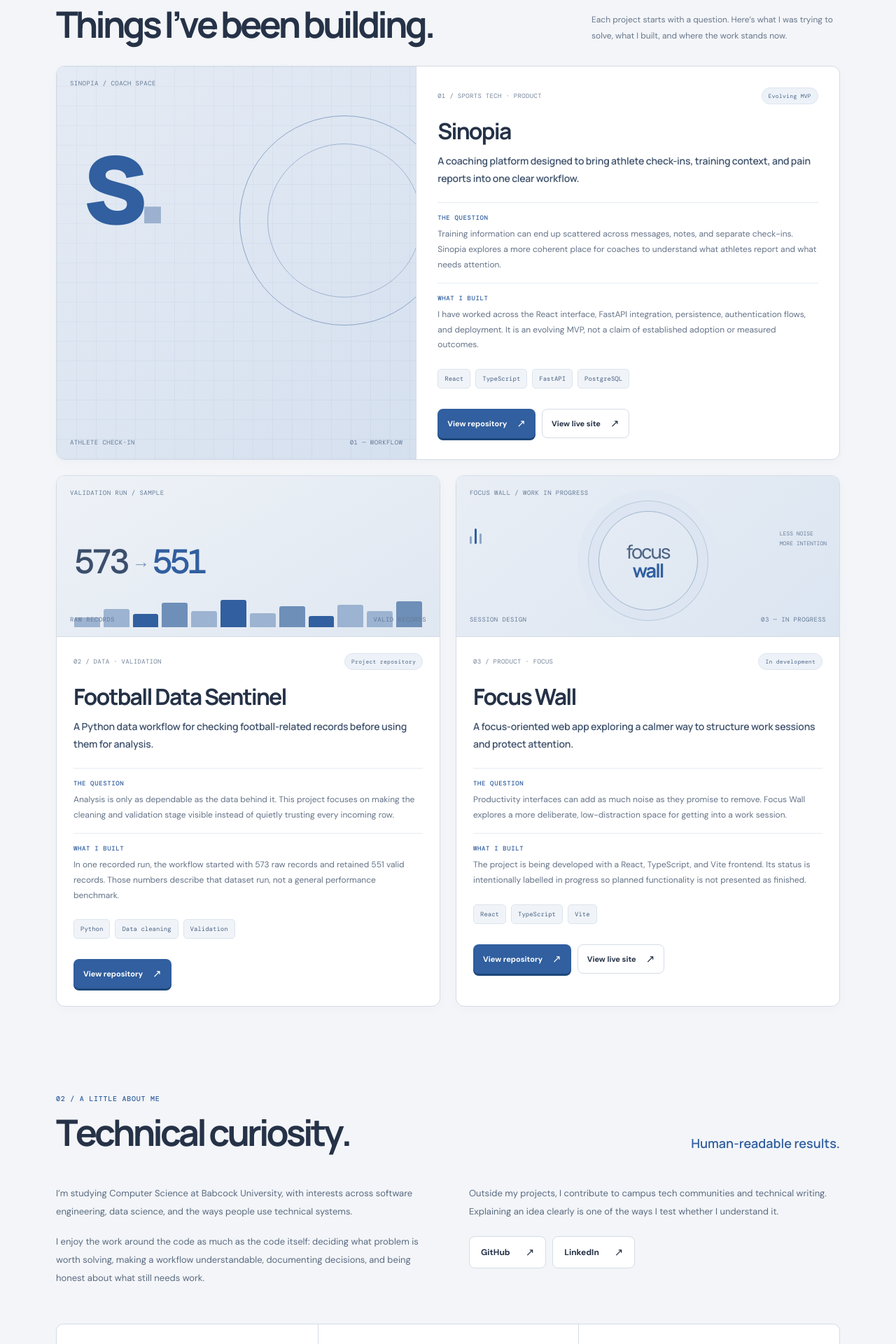
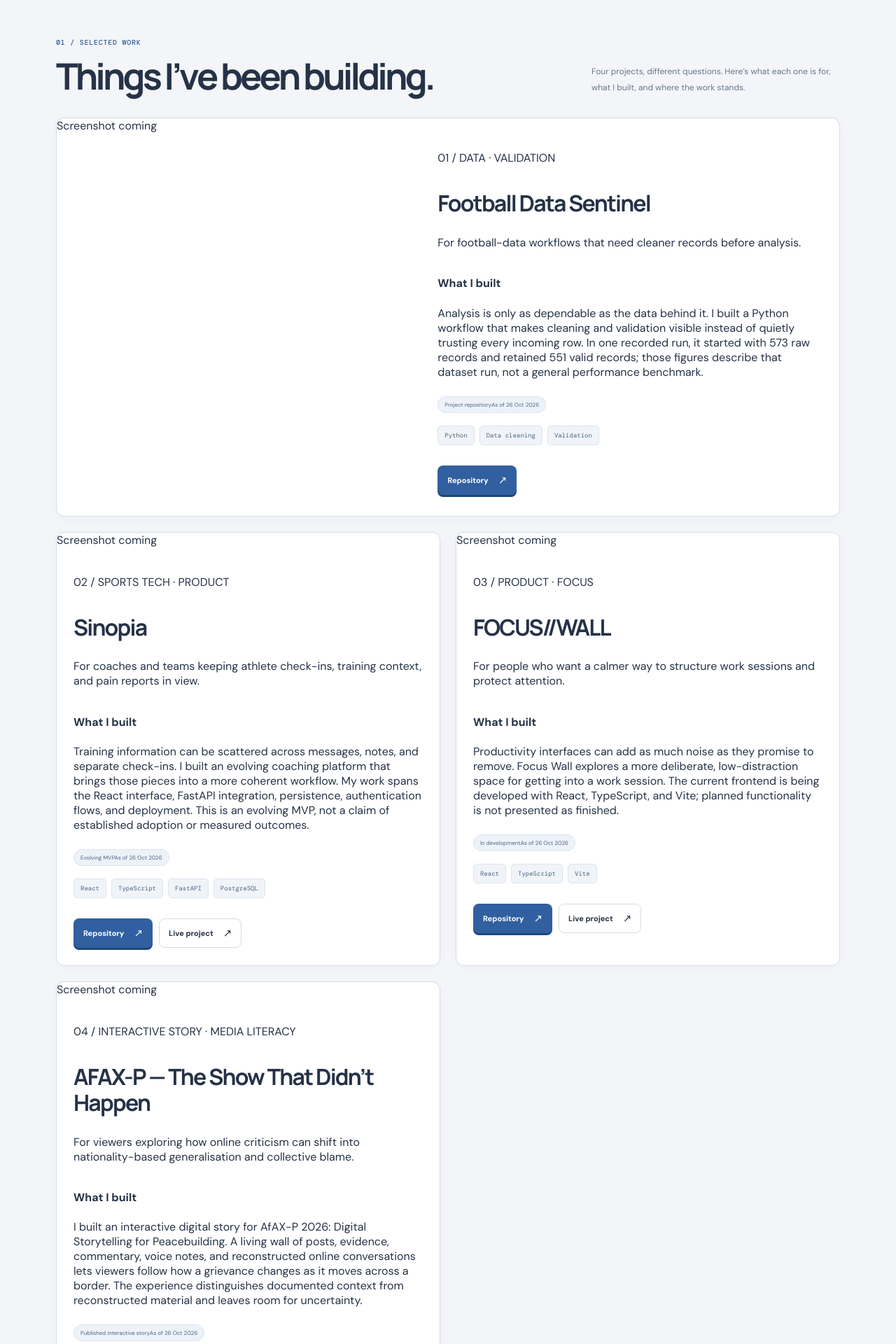
Before and after one commit to KamdyB/blossom-s-portfolio, a React (Vite) app: page / in a window 1280 px wide. Shown: the part 780-2700 px from the top of the page at 70% size. Built offline with nearby package versions, Linux system fonts and the light colour scheme.

Commit message:
Reorder portfolio projects and add media slots

```diff
--- a/src/App.tsx
+++ b/src/App.tsx
@@ -4,54 +4,84 @@ type Project = {
   number: string
   name: string
   category: string
+  audience: string
+  built: string
   status: string
-  intro: string
-  problem: string
-  built: string
+  statusDate: string
   stack: string[]
   repo: string
   live?: string
-  visual: 'sinopia' | 'data' | 'focus'
+  imagePath?: string
+  imageAlt?: string
 }
+
+const statusDate = '26 Oct 2026'
 
 const projects: Project[] = [
   {
     number: '01',
+    name: 'Football Data Sentinel',
+    category: 'DATA · VALIDATION',
+    audience: 'For football-data workflows that need cleaner records before analysis.',
+    built: 'Analysis is only as dependable as the data behind it. I built a Python workflow that makes cleaning and validation visible instead of quietly trusting every incoming row. In one recorded run, it started with 573 raw records and retained 551 valid records; those figures describe that dataset run, not a general performance benchmark.',
+    status: 'Project repository',
+    statusDate,
+    stack: ['Python', 'Data cleaning', 'Validation'],
+    repo: 'https://github.com/KamdyB/football-data-sentinel',
+  },
+  {
+    number: '02',
     name: 'Sinopia',
     category: 'SPORTS TECH · PRODUCT',
+    audience: 'For coaches and teams keeping athlete check-ins, training context, and pain reports in view.',
+    built: 'Training information can be scattered across messages, notes, and separate check-ins. I built an evolving coaching platform that brings those pieces into a more coherent workflow. My work spans the React interface, FastAPI integration, persistence, authentication flows, and deployment. This is an evolving MVP, not a claim of established adoption or measured outcomes.',
     status: 'Evolving MVP',
-    intro: 'A coaching platform designed to bring athlete check-ins, training context, and pain reports into one clear workflow.',
-    problem: 'Training information can end up scattered across messages, notes, and separate check-ins. Sinopia explores a more coherent place for coaches to understand what athletes report and what needs attention.',
-    built: 'I have worked across the React interface, FastAPI integration, persistence, authentication flows, and deployment. It is an evolving MVP, not a claim of established adoption or measured outcomes.',
+    statusDate,
     stack: ['React', 'TypeScript', 'FastAPI', 'PostgreSQL'],
     repo: 'https://github.com/KamdyB/sinopia',
     live: 'https://sinopia-landing.vercel.app/',
-    visual: 'sinopia',
-  },
-  {
-    number: '02',
-    name: 'Football Data Sentinel',
-    category: 'DATA · VALIDATION',
-    status: 'Project repository',
-    intro: 'A Python data workflow for checking football-related records before using them for analysis.',
-    problem: 'Analysis is only as dependable as the data behind it. This project focuses on making the cleaning and validation stage visible instead of quietly trusting every incoming row.',
-    built: 'In one recorded run, the workflow started with 573 raw records and retained 551 valid records. Those numbers describe that dataset run, not a general performance benchmark.',
-    stack: ['Python', 'Data cleaning', 'Validation'],
-    repo: 'https://github.com/KamdyB/football-data-sentinel',
-    visual: 'data',
   },
   {
     number: '03',
-    name: 'Focus Wall',
+    name: 'FOCUS//WALL',
     category: 'PRODUCT · FOCUS',
+    audience: 'For people who want a calmer way to structure work sessions and protect attention.',
+    built: 'Productivity interfaces can add as much noise as they promise to remove. Focus Wall explores a more deliberate, low-distraction space for getting into a work session. The current frontend is being developed with React, TypeScript, and Vite; planned functionality is not presented as finished.',
     status: 'In development',
-    intro: 'A focus-oriented web app exploring a calmer way to structure work sessions and protect attention.',
-    problem: 'Productivity interfaces can add as much noise as they promise to remove. Focus Wall explores a more deliberate, low-distraction space for getting into a work session.',
-    built: 'The project is being developed with a React, TypeScript, and Vite frontend. Its status is intentionally labelled in progress so planned functionality is not presented as finished.',
+    statusDate,
     stack: ['React', 'TypeScript', 'Vite'],
     repo: 'https://github.com/KamdyB/focus-wall',
     live: 'https://focus-wall.vercel.app/',
-    visual: 'focus',
+  },
+  {
+    number: '04',
+    name: 'AFAX-P — The Show That Didn’t Happen',
+    category: 'INTERACTIVE STORY · MEDIA LITERACY',
+    audience: 'For viewers exploring how online criticism can shift into nationality-based generalisation and collective blame.',
+    built: 'I built an interactive digital story for AfAX-P 2026: Digital Storytelling for Peacebuilding. A living wall of posts, evidence, commentary, voice notes, and reconstructed online conversations lets viewers follow how a grievance changes as it moves across a border. The experience distinguishes documented context from reconstructed material and leaves room for uncertainty.',
+    status: 'Published interactive story',
+    statusDate,
+    stack: ['React', 'TypeScript', 'Vite', 'CSS'],
+    repo: 'https://github.com/KamdyB/afax-story',
+    live: 'https://kamdyb.github.io/afax-story/',
+  },
+]
+
+const moreWork = [
+  {
+    name: 'Quantitative Football Analytics Pipeline',
+    description: 'A football analytics project exploring match data.',
+    url: 'https://github.com/KamdyB/football-analytics-project',
+  },
+  {
+    name: 'Student Record Management System',
+    description: 'A student-record system built in C.',
+    url: 'https://github.com/KamdyB/student-record-management-system-c',
+  },
+  {
+    name: 'Heart Disease Analysis Dashboard',
+    description: 'A data-analysis dashboard exploring heart-disease data.',
+    url: 'https://github.com/KamdyB/heart-disease-analysis-dashboard',
   },
 ]
 
@@ -101,29 +131,31 @@ function LetterHeading({ text, className = '' }: { text: string; className?: str
   }, [])
 
   let index = 0
-  return <h2 ref={ref} className={`letter-heading ${visible ? 'is-visible' : ''} ${className}`} aria-label={text}>{text.split(' ').map((word, wordIndex) => <span className="letter-word" key={word + wordIndex} aria-hidden="true">{Array.from(word).map((letter) => {
+  const words = text.split(' ')
+  return <h2 ref={ref} className={`letter-heading ${visible ? 'is-visible' : ''} ${className}`} aria-label={text}>{words.map((word, wordIndex) => <span className="letter-word" key={word + wordIndex} aria-hidden="true">{Array.from(word).map((letter) => {
     const delay = index++ * 17
     return <span className="letter" key={delay} style={{ transitionDelay: visible ? `${delay}ms` : '0ms' }}>{letter}</span>
-  })}{wordIndex < text.split(' ').length - 1 ? <span className="letter-space"> </span> : null}</span>)}</h2>
-}
-
-function ProjectVisual({ type }: { type: Project['visual'] }) {
-  if (type === 'sinopia') return <div className="visual visual-sinopia" aria-label="Abstract blue sports product illustration"><div className="visual-grid" /><div className="visual-label">SINOPIA / COACH SPACE</div><div className="sinopia-orbit orbit-one" /><div className="sinopia-orbit orbit-two" /><div className="sinopia-letter">s<span>.</span></div><div className="visual-bottom"><span>ATHLETE CHECK-IN</span><span>01 — WORKFLOW</span></div></div>
-  if (type === 'data') return <div className="visual visual-data" aria-label="Data validation illustration showing a recorded sample"><div className="visual-label">VALIDATION RUN / SAMPLE</div><div className="data-numbers"><span>573</span><i>→</i><strong>551</strong></div><div className="data-bars">{[34, 62, 45, 83, 56, 92, 48, 71, 39, 77, 54, 88].map((height, i) => <i key={i} style={{ height: `${height}%` }} />)}</div><div className="visual-bottom"><span>RAW RECORDS</span><span>VALID RECORDS</span></div></div>
-  return <div className="visual visual-focus" aria-label="Abstract focus app illustration"><div className="visual-label">FOCUS WALL / WORK IN PROGRESS</div><div className="focus-circle"><span>focus<br /><b>wall</b></span></div><div className="focus-side-note">LESS NOISE<br />MORE INTENTION</div><div className="focus-lines"><i /><i /><i /></div><div className="visual-bottom"><span>SESSION DESIGN</span><span>03 — IN PROGRESS</span></div></div>
+  })}{wordIndex < words.length - 1 ? <span className="letter-space"> </span> : null}</span>)}</h2>
 }
 
 function ProjectCard({ project, index }: { project: Project; index: number }) {
-  return <Reveal className="project-card" delay={index * 90}>
-    <ProjectVisual type={project.visual} />
+  return <Reveal className="project-card" delay={index * 65}>
+    <div className="project-media">
+      {project.imagePath
+        ? <img src={project.imagePath} alt={project.imageAlt ?? `${project.name} screenshot`} loading="lazy" />
+        : <div className="media-placeholder" aria-label={`${project.name} screenshot coming`}><span>Screenshot coming</span></div>}
+    </div>
     <div className="project-content">
-      <div className="project-meta"><span>{project.number} / {project.category}</span><span className="project-status">{project.status}</span></div>
+      <p className="project-category">{project.number} / {project.category}</p>
       <h3>{project.name}</h3>
-      <p className="project-intro">{project.intro}</p>
-      <div className="project-detail"><h4>The question</h4><p>{project.problem}</p></div>
-      <div className="project-detail"><h4>What I built</h4><p>{project.built}</p></div>
-      <div className="tech-stack">{project.stack.map((item) => <span key={item}>{item}</span>)}</div>
-      <div className="project-actions"><a className="button button-primary" href={project.repo} target="_blank" rel="noreferrer">View repository <span aria-hidden="true">↗</span></a>{project.live && <a className="button button-secondary" href={project.live} target="_blank" rel="noreferrer">View live site <span aria-hidden="true">↗</span></a>}</div>
+      <p className="project-audience">{project.audience}</p>
+      <div className="project-built"><h4>What I built</h4><p>{project.built}</p></div>
+      <p className="project-status"><span className="status-dot" />{project.status}<span className="status-date">As of {project.statusDate}</span></p>
+      <div className="tech-stack" aria-label="Technology stack">{project.stack.map((item) => <span key={item}>{item}</span>)}</div>
+      <div className="project-actions">
+        <a className="button button-primary" href={project.repo} target="_blank" rel="noreferrer">Repository <span aria-hidden="true">↗</span></a>
+        {project.live && <a className="button button-secondary" href={project.live} target="_blank" rel="noreferrer">Live project <span aria-hidden="true">↗</span></a>}
+      </div>
     </div>
   </Reveal>
 }
@@ -160,13 +192,14 @@ function App() {
 
     <main id="top">
       <section className="hero section-wrap">
-        <Reveal><p className="eyebrow"><span className="blue-dot" /> COMPUTER SCIENCE · SOFTWARE · DATA · WRITING</p></Reveal>
+        <Reveal><p className="eyebrow"><span className="status-dot" /> COMPUTER SCIENCE · SOFTWARE · DATA · WRITING</p></Reveal>
         <div className="hero-layout">
           <div className="hero-copy">
+            <Reveal><p className="forward-line">Building toward 2027: better software, clearer data workflows, and tools that respect the people using them.</p></Reveal>
             <LetterHeading text="I build things." className="hero-title" />
-            <Reveal delay={180}><p className="hero-subtitle">Then I make the hard parts make sense.</p></Reveal>
+            <Reveal delay={180}><p className="hero-subtitle">Then I make the hard parts make sense<span className="typed-cursor" aria-hidden="true">▍</span></p></Reveal>
             <Reveal delay={260}><p className="hero-description">I’m Blossom, a Computer Science undergraduate at Babcock University. I build practical software, explore data problems, and write about technology with the same goal: make useful things easier to understand.</p></Reveal>
-            <Reveal delay={340}><div className="hero-actions"><a className="button button-primary" href="#work">Explore my projects <span aria-hidden="true">↓</span></a><a className="button button-secondary" href="/blossom-s-portfolio/assets/Wosu-Ezi_Kamdirichukwu_Blossom_Resume.pdf" download>Download résumé <span aria-hidden="true">↓</span></a><a className="text-link" href="https://github.com/KamdyB" target="_blank" rel="noreferrer">GitHub profile <span aria-hidden="true">↗</span></a></div></Reveal>
+            <Reveal delay={340}><div className="hero-actions"><a className="button button-primary" href="#work">Explore my projects <span aria-hidden="true">↓</span></a><a className="text-link" href="https://github.com/KamdyB" target="_blank" rel="noreferrer">GitHub profile <span aria-hidden="true">↗</span></a></div></Reveal>
           </div>
           <Reveal className="hero-card" delay={220}>
             <div className="hero-card-top"><span>PERSONAL WORKSPACE</span><span>BW / 026</span></div>
@@ -179,8 +212,12 @@ function App() {
       </section>
 
       <section className="work section-wrap" id="work">
-        <div className="section-heading"><div><Reveal><p className="eyebrow">01 / SELECTED WORK</p></Reveal><LetterHeading text="Things I’ve been building." /></div><Reveal className="section-intro"><p>Each project starts with a question. Here’s what I was trying to solve, what I built, and where the work stands now.</p></Reveal></div>
+        <div className="section-heading"><div><Reveal><p className="eyebrow">01 / SELECTED WORK</p></Reveal><LetterHeading text="Things I’ve been building." /></div><Reveal className="section-intro"><p>Four projects, different questions. Here’s what each one is for, what I built, and where the work stands.</p></Reveal></div>
         <div className="project-grid">{projects.map((project, index) => <ProjectCard key={project.name} project={project} index={index} />)}</div>
+        <div className="more-work">
+          <div className="more-heading"><Reveal><p className="eyebrow">MORE WORK</p></Reveal><p>A few other projects from the archive.</p></div>
+          <ul className="more-list">{moreWork.map((item) => <li key={item.name}><div><h3>{item.name}</h3><p>{item.description}</p></div><a href={item.url} target="_blank" rel="noreferrer" aria-label={`View ${item.name} repository`}>Repository <span aria-hidden="true">↗</span></a></li>)}</ul>
+        </div>
       </section>
 
       <section className="about section-wrap" id="about">
```
